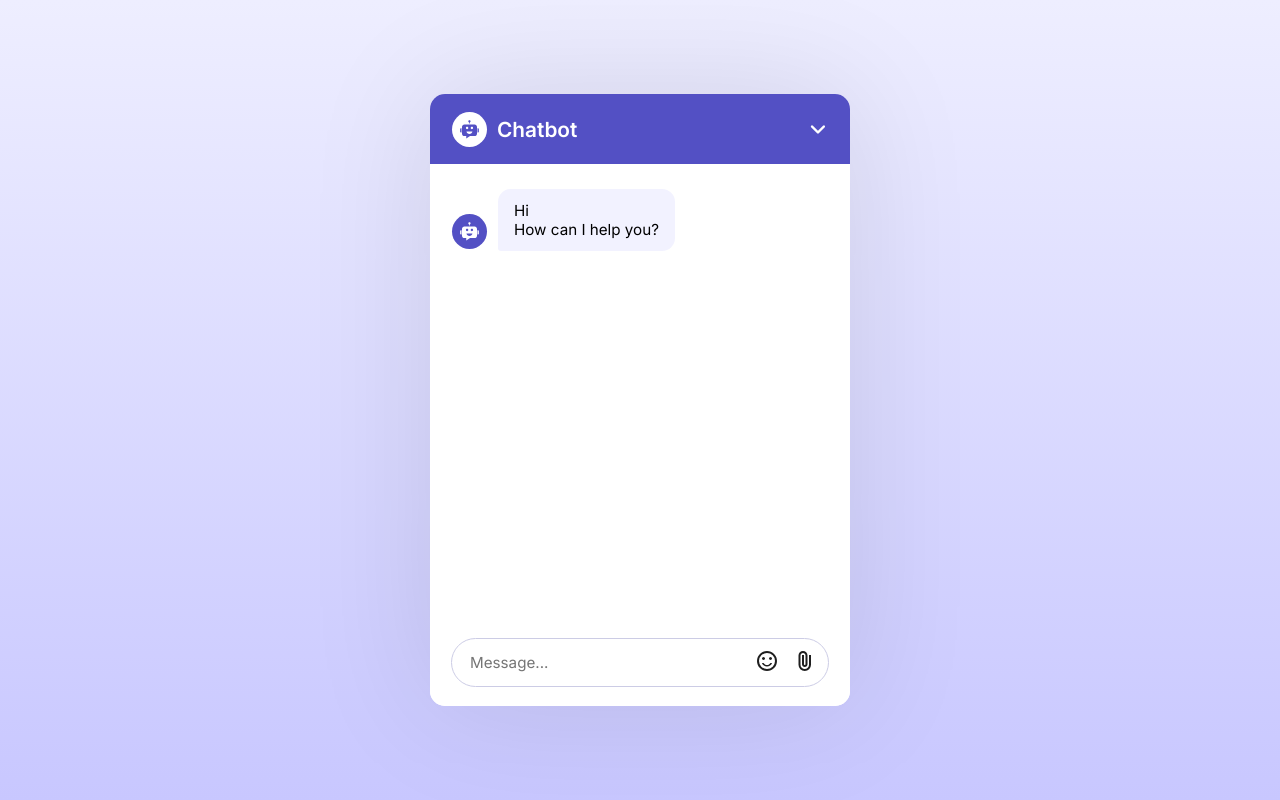
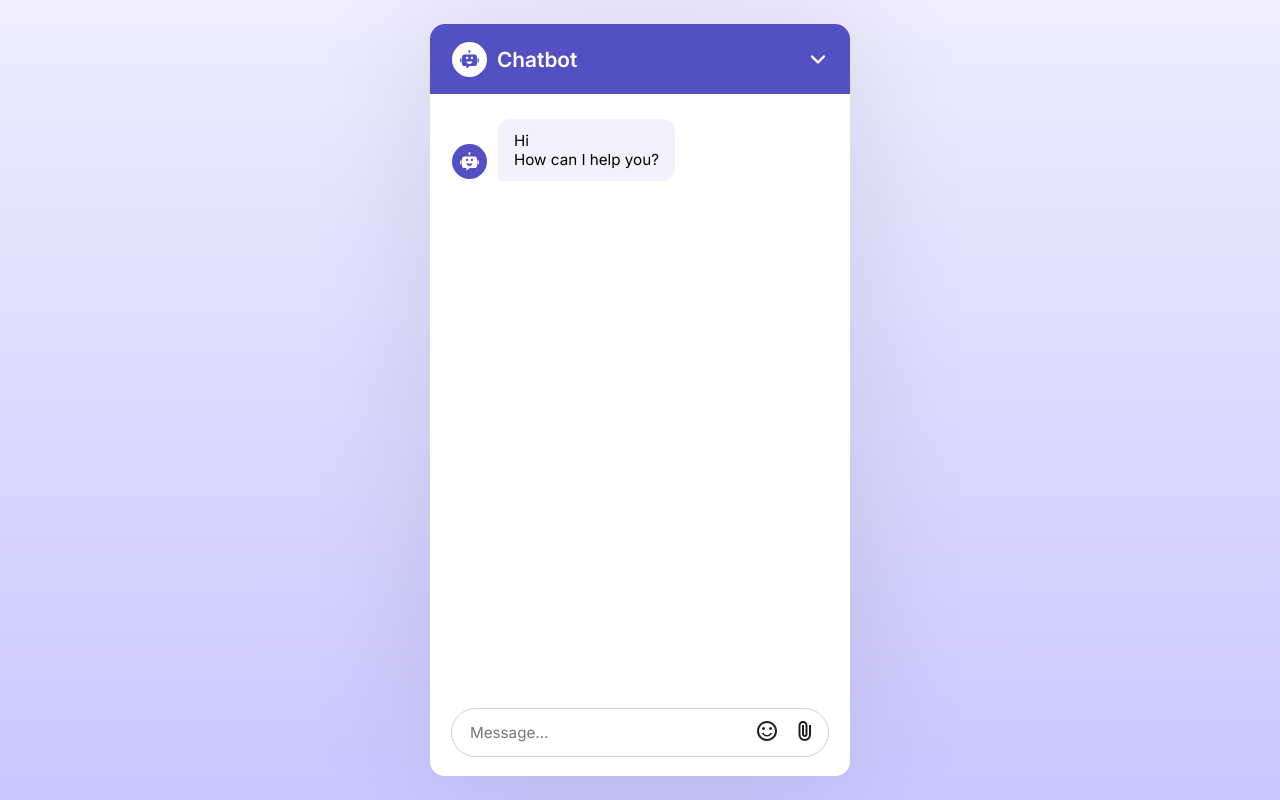
Before and after one commit to Reimster206/ChatBOT, a plain HTML site: page index.html in a window 1280 px wide. Drawn offline with nearby package versions, Linux system fonts and the light colour scheme.

Commit message:
wysokosc

```diff
--- a/src/master.css
+++ b/src/master.css
@@ -76,7 +76,7 @@ body{
     padding: 25px 22px;
     display: flex;
     gap: 20px;
-    height: 460px;
+    height: 600px;
     margin-bottom: 82px;
     overflow-y: auto;
     flex-direction: column;
```
